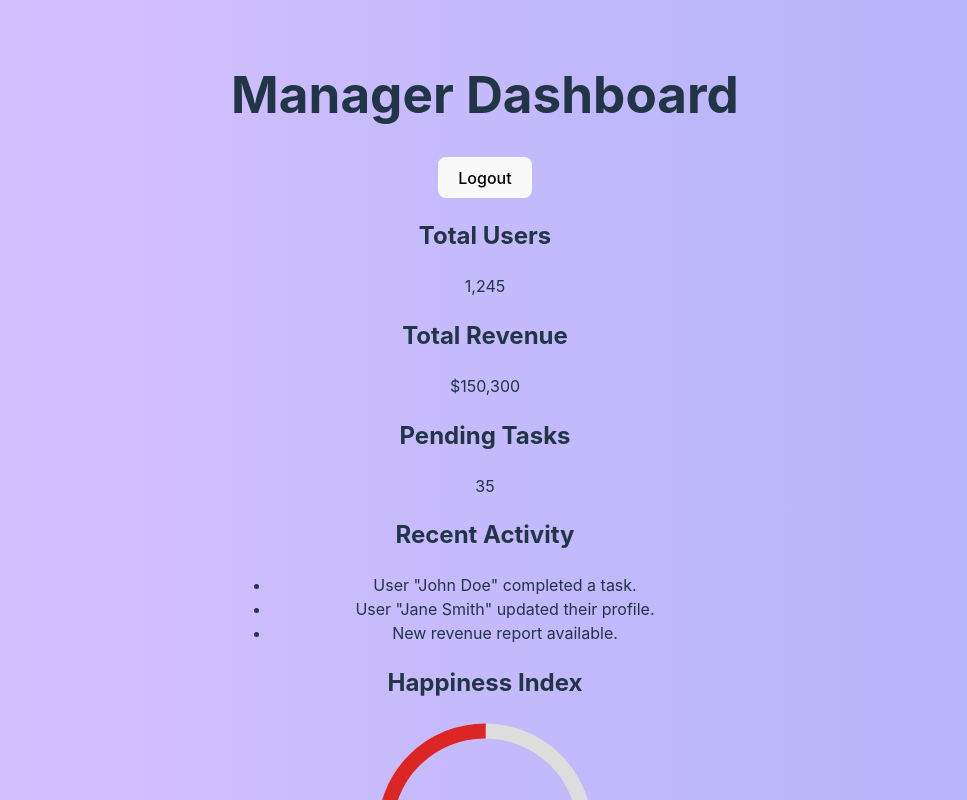
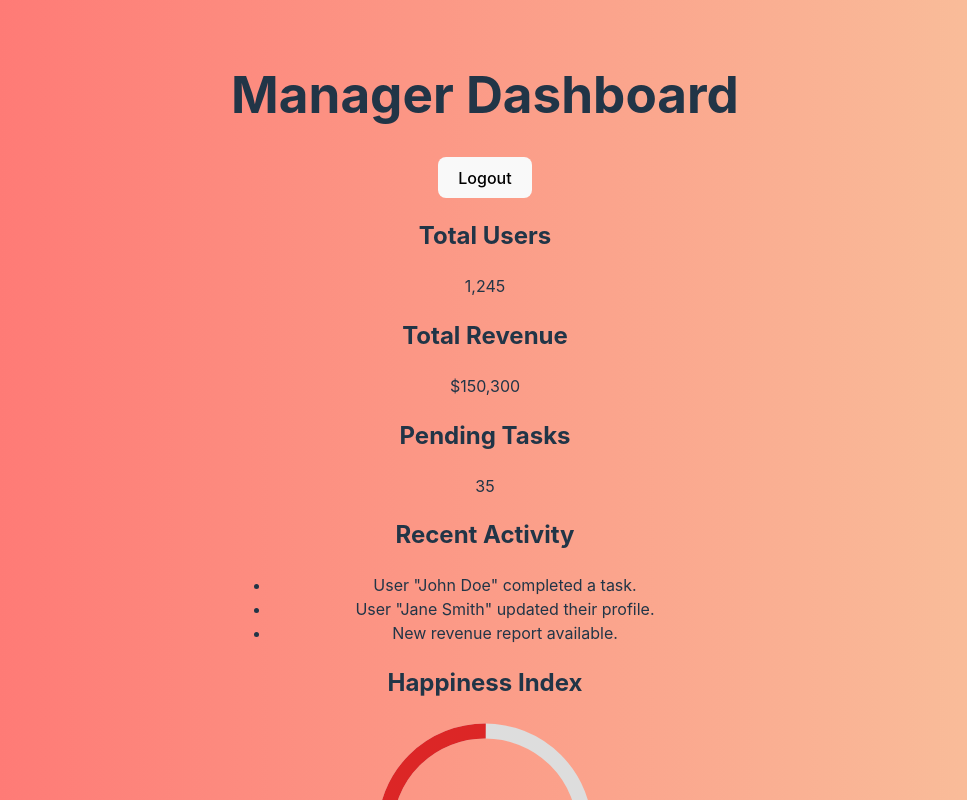
Before and after one commit to shriyasrinivasan1/ADPLucidity, a React (Vite) app in the folder frontend/: page / in a window 1280 px wide. Shown: the top 800 px of the page, without its empty margins (155-1122 px from the left). Built offline with nearby package versions, Linux system fonts and the light colour scheme.

Commit message:
color change

```diff
--- a/frontend/src/index.css
+++ b/frontend/src/index.css
@@ -3,13 +3,13 @@
   line-height: 1.5;
   font-weight: 400;
   background-image:
-    linear-gradient(90deg, rgba(132, 52, 255, 0.3) 0%, rgba(97, 111, 241, 0.55) 58%, rgba(51, 77, 139, 0.3) 100%),
+    linear-gradient(90deg, rgba(255, 52, 52, 0.7) 0%, rgba(241, 179, 97, 0.56) 58%, rgba(51, 77, 139, 0.4) 100%),
     radial-gradient(rgba(255, 255, 255, .2) 2px, transparent 0);
   background-size: 200% 200%, 90px 90px;
-  animation: gradientShift 15s ease infinite Linear;
+  animation: gradientShift 5s ease infinite Linear;
   color-scheme: light dark;
   color: rgba(255, 255, 255, 0.87);
-  background-color: #522929;
+  background-color: #c4c4c4;
 
   font-synthesis: none;
   text-rendering: optimizeLegibility;
```
